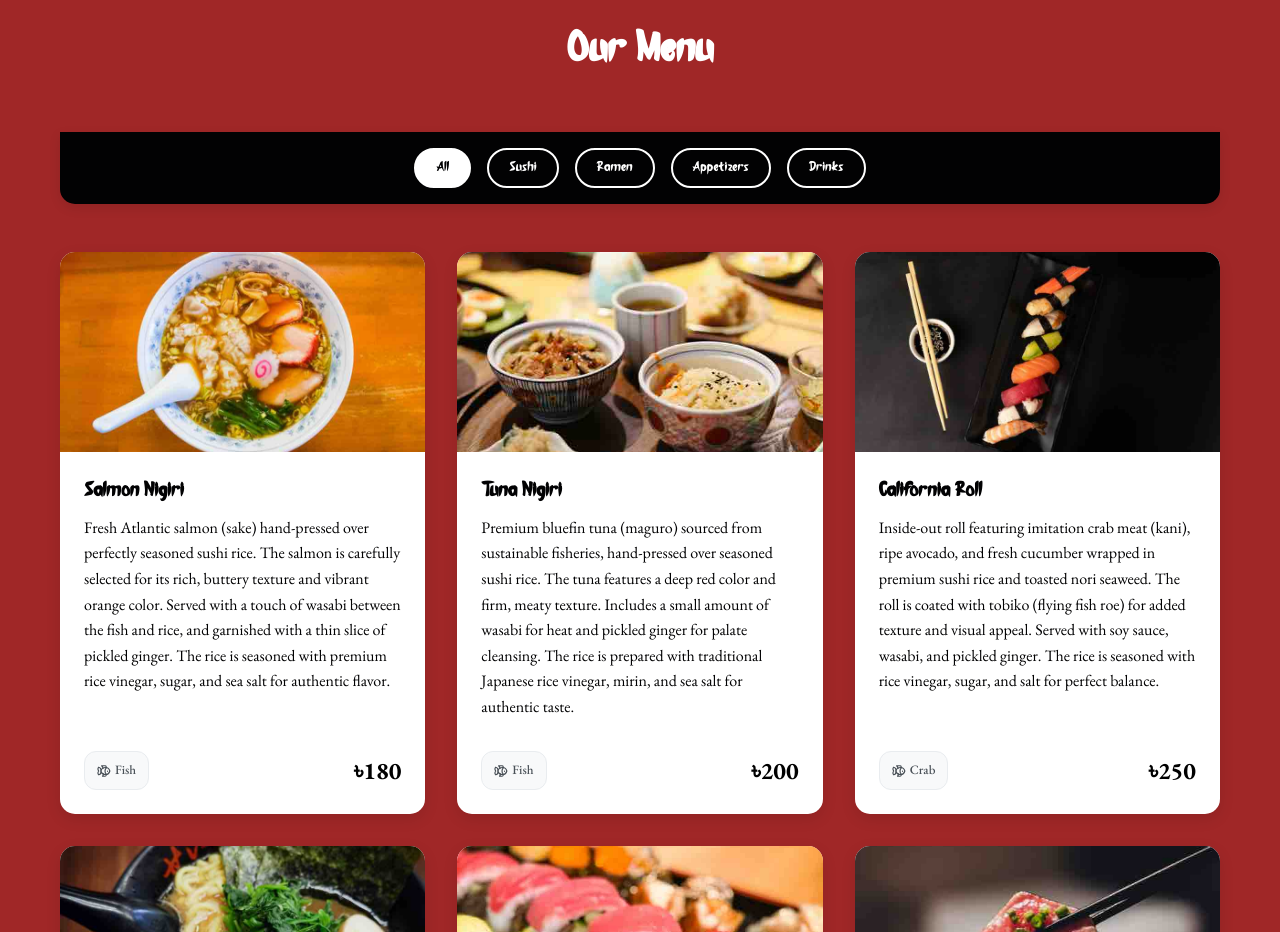
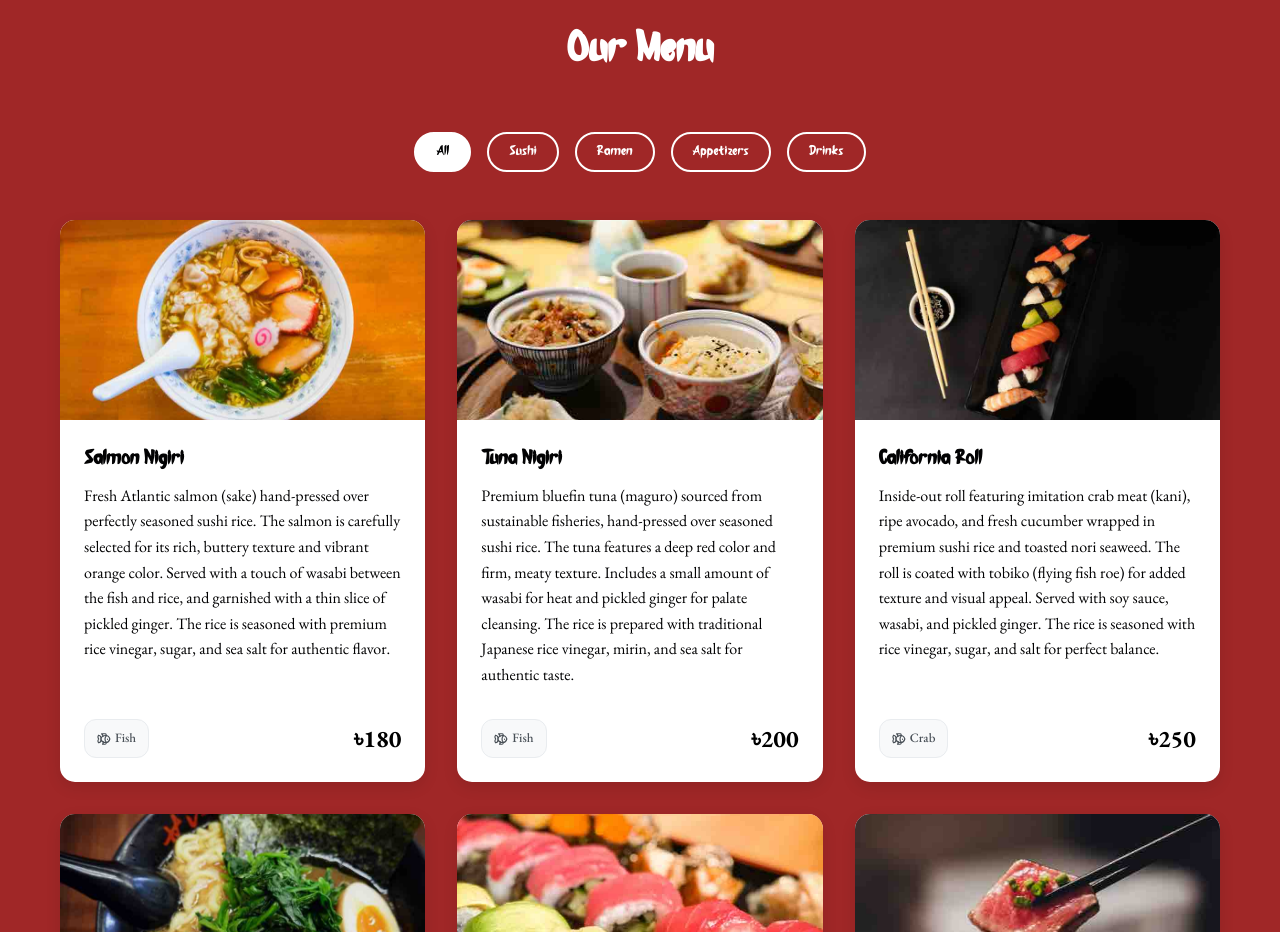
Before and after one commit to Izazzubayer/gojo-ramen, a plain HTML site: page index.html in a window 1280 px wide. Shown: the part 860-1792 px from the top of the page. Drawn offline with nearby package versions, Linux system fonts and the light colour scheme.

Commit message:
Update: 2025-07-28 00:47:16 - Gojo Ramen website changes

```diff
--- a/script.js
+++ b/script.js
@@ -221,7 +221,6 @@ document.addEventListener('DOMContentLoaded', function() {
     setupEventListeners();
     setupSmoothScrolling();
     setupNavbarScroll();
-    setupStickyMenuFilters();
 });
 
 // Function to create Lucide icons
@@ -409,27 +408,7 @@ function setupSmoothScrolling() {
     });
 }
 
-// Setup sticky menu filters
-function setupStickyMenuFilters() {
-    const menuFilters = document.querySelector('.menu-filters');
-    const menuSection = document.querySelector('.menu-section');
 
-    if (!menuFilters || !menuSection) return;
-
-    const menuSectionTop = menuSection.offsetTop;
-    const filtersHeight = menuFilters.offsetHeight;
-
-    window.addEventListener('scroll', () => {
-        const scrollTop = window.pageYOffset || document.documentElement.scrollTop;
-
-        // Check if we've scrolled past the menu section
-        if (scrollTop >= menuSectionTop) {
-            menuFilters.classList.add('sticky-active');
-        } else {
-            menuFilters.classList.remove('sticky-active');
-        }
-    });
-}
 
 // Setup navbar scroll effect
 function setupNavbarScroll() {
--- a/styles.css
+++ b/styles.css
@@ -243,20 +243,6 @@ body {
     gap: 1rem;
     margin-bottom: 3rem;
     flex-wrap: wrap;
-    position: sticky;
-    top: 0;
-    background: #020203;
-    padding: 1rem 0;
-    z-index: 100;
-    border-radius: 0 0 15px 15px;
-    box-shadow: 0 4px 12px rgba(0, 0, 0, 0.1);
-    transition: all 0.3s ease;
-}
-
-.menu-filters.sticky-active {
-    box-shadow: 0 6px 20px rgba(0, 0, 0, 0.15);
-    background: rgba(2, 2, 3, 0.95);
-    backdrop-filter: blur(10px);
 }
 
 .filter-btn {
@@ -678,9 +664,6 @@ body {
 
     .menu-filters {
         justify-content: center;
-        top: 70px;
-        padding: 0.75rem 0;
-        border-radius: 0 0 10px 10px;
     }
 
     .filter-btn {
```
